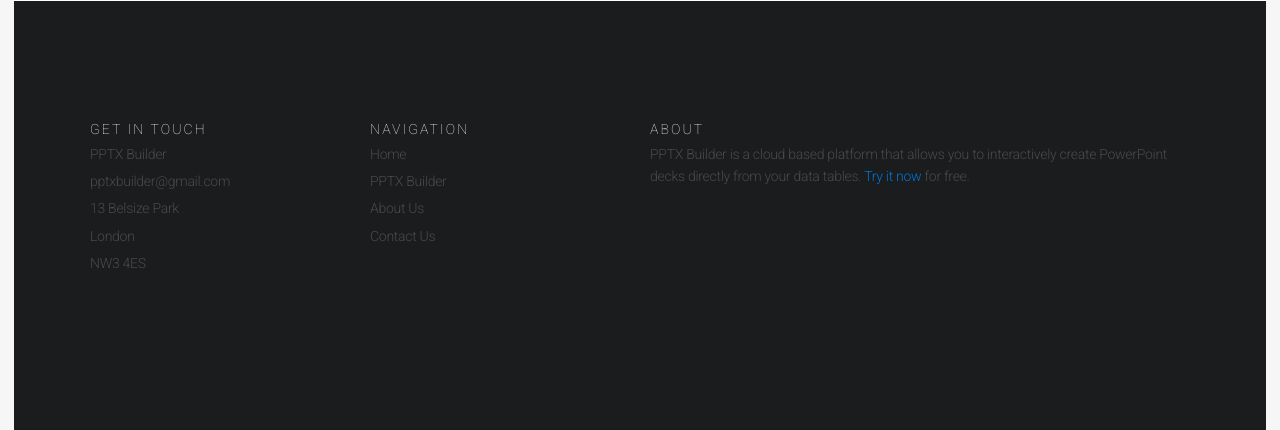
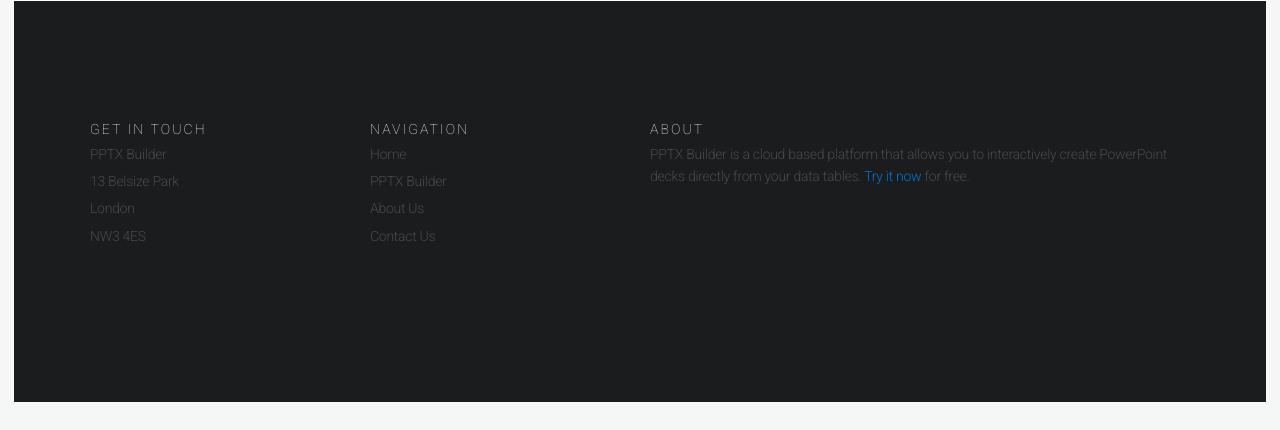
Before and after one commit to challengingcoder/python_xlsx_highchart, a Flask app: page /blog in a window 1280 px wide. Shown: the part 2730-3160 px from the top of the page. After the commit the page ends 3132 px from the top, so only its background shows below. Run offline with Flask 2, Linux system fonts and the light colour scheme; some libraries are stand-ins or nearby versions.

Commit message:
gmail email removed

```diff
--- a/src/pptxbuilder/templates/partial/footer.jinja2
+++ b/src/pptxbuilder/templates/partial/footer.jinja2
@@ -7,7 +7,6 @@
         <ul class="list-unstyled list-spaced">
           <li><h6 class="text-uppercase">Get in touch</h6></li>
           <li>PPTX Builder</li>
-          <li>pptxbuilder@gmail.com</li>
           <li>13 Belsize Park</li>
           <li>London</li>
           <li>NW3 4ES</li>
```
